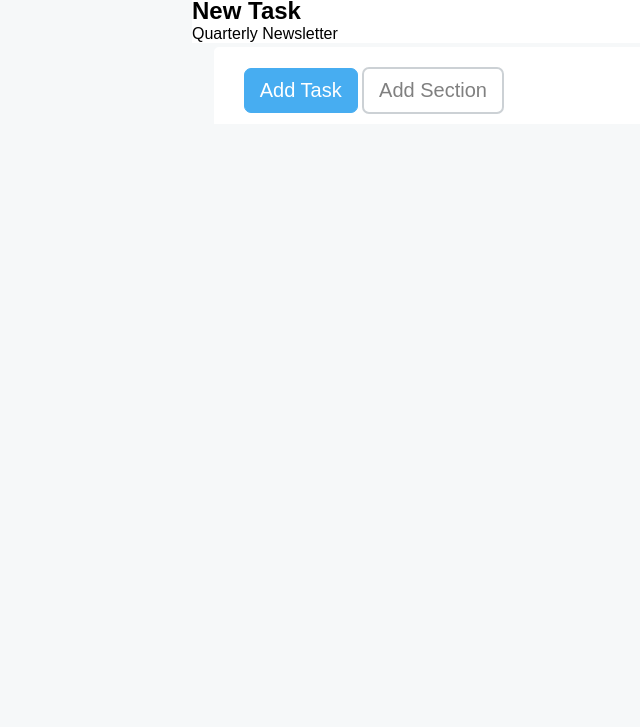
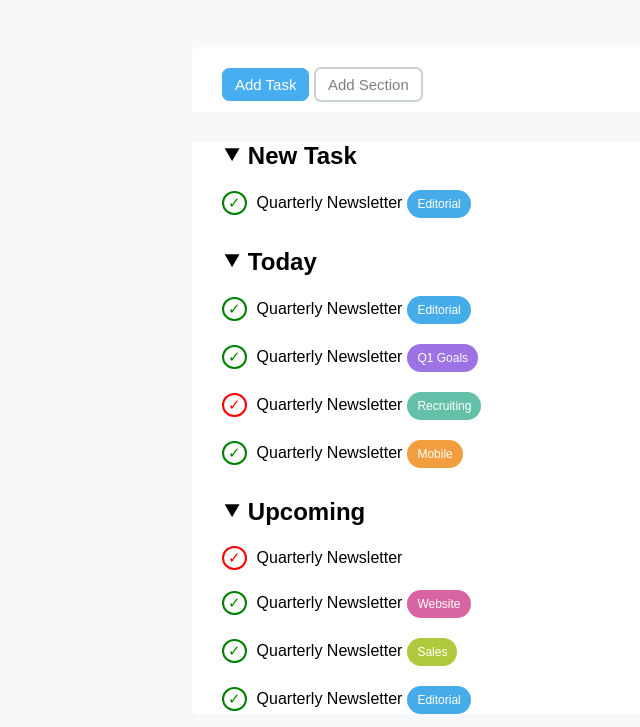
Before and after one commit to davide1217/html-css-toboolist, a plain HTML site: page index.html in a window 1280 px wide. Shown: the part 73-800 px from the top of the page, without its empty margins (0-640 px from the left). Drawn offline with Linux system fonts and the light colour scheme.

Commit message:
complete

```diff
--- a/index.html
+++ b/index.html
@@ -17,20 +17,56 @@
     <h1>Toboolist</h1>
     </section>
 
-    <section class="main-page white" id="commands">
-      <button id="task">Add Task</button>
-      <button class="white" id="section">Add Section</button>
-     </section>
+
   </header>
+
+  <section id="commands" class="white main-page">
+    <button id="add-task">Add Task</button>
+    <button class="white" id="add-section">Add Section</button>
+  </section>
 
   <main class="white main-page">
 
-    <div>
-      <h2>New Task</h2>
-      <div>
-        <span>Quarterly Newsletter</span>
+    <div class="task">
+      <h2> New Task</h2>
+      <div class="list-item">
+        <span class="readen">&#10003;</span><span class="list-name">Quarterly Newsletter</span><span class="editorial notes"> Editorial</span>
       </div>
     </div>
+
+    <div class="task">
+      <h2> Today</h2>
+      <div class="list-item">
+        <span class="readen">&#10003;</span><span class="list-name">Quarterly Newsletter</span><span class="editorial notes"> Editorial</span>
+      </div>
+      <div class="list-item">
+        <span class="readen">&#10003;</span><span class="list-name">Quarterly Newsletter</span><span class="Q1-Goals notes"> Q1 Goals</span>
+      </div>
+      <div class="list-item">
+        <span class="unreaden">&#10003;</span><span class="list-name">Quarterly Newsletter</span><span class="Recruiting notes"> Recruiting</span>
+      </div>
+      <div class="list-item">
+        <span class="readen">&#10003;</span><span class="list-name">Quarterly Newsletter</span><span class="Mobile notes"> Mobile</span>
+      </div>
+    </div>
+
+    <div class="task">
+      <h2> Upcoming</h2>
+      <div class="list-item">
+        <span class="unreaden">&#10003;</span><span class="list-name">Quarterly Newsletter</span>
+      </div>
+      <div class="list-item">
+        <span class="readen">&#10003;</span><span class="list-name">Quarterly Newsletter</span><span class="Website notes"> Website</span>
+      </div>
+      <div class="list-item">
+        <span class="readen">&#10003;</span><span class="list-name">Quarterly Newsletter</span><span class="Sales notes"> Sales</span>
+      </div>
+      <div class="list-item">
+        <span class="readen">&#10003;</span><span class="list-name">Quarterly Newsletter</span><span class="editorial notes"> Editorial</span>
+      </div>
+    </div>
+
+
 
   </main>
 </body>
--- a/style.css
+++ b/style.css
@@ -27,33 +27,106 @@ header{
   font-size: 40px;
 }
 
+
 .main-page{
 width: 70%;
 margin: auto;
 }
 
 #commands{
+  display: block;
   margin-top: 50px;
   border-top-left-radius: 5px;
   border-top-right-radius: 5px;
 }
 
 #commands > button{
-  font-size: 20px;
-  padding: 10px 15px;
+  font-size: 15px;
+  padding: 7px 12px;
   border-radius: 7px;
   margin-top: 20px;
   margin-bottom: 10px;
 }
 
-#task{
+#add-task{
   background-color: #47ADF1;
   border: 1px solid #47ADF1;
   color: white;
   margin-left: 30px;
 }
 
-#section{
+#add-section{
   border: 2px solid #CCD1D5;
   color: grey;
 }
+
+main{
+  border-bottom-left-radius: 5px;
+  border-bottom-right-radius: 5px;
+}
+.task{
+  margin-left: 30px;
+  margin-top: 30px;
+}
+
+.list-item{
+  margin-top: 20px;
+}
+h2::before{
+  content: "\2BC6";
+}
+
+.list-item > span{
+  display: inline-block;
+}
+
+.readen{
+  font-size: 15px;
+  color: green;
+  border: 2px solid green;
+  border-radius: 50%;
+  padding: 1px 4px;
+}
+
+.unreaden{
+  font-size: 15px;
+  color: red;
+  border: 2px solid red;
+  border-radius: 50%;
+  padding: 1px 4px;
+}
+
+.list-name{
+  margin-left: 10px;
+}
+
+.notes{
+  padding: 7px 10px;
+  margin-left: 5px;
+  border-radius: 20px;
+  font-size: 12px;
+  color: white;
+}
+.editorial{
+  background-color: #45ABE9;
+}
+
+.Q1-Goals{
+  background-color: #9C72E4;
+}
+
+.Recruiting{
+  background-color: #64C0A9;
+}
+
+.Mobile{
+  background-color: #F29E3F;
+}
+
+.Website{
+  background-color: #D863A1;
+}
+
+.Sales{
+  background-color: #AFC93C;
+}
```
Also changed, not shown: 1 other file.
